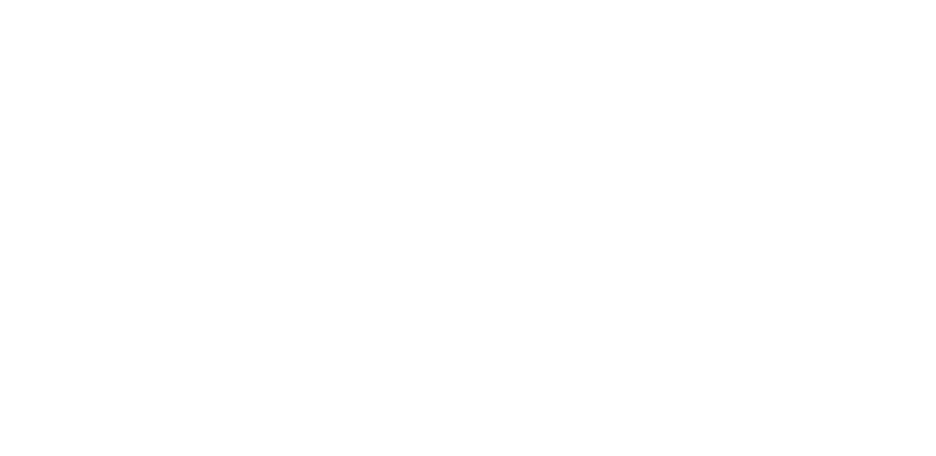
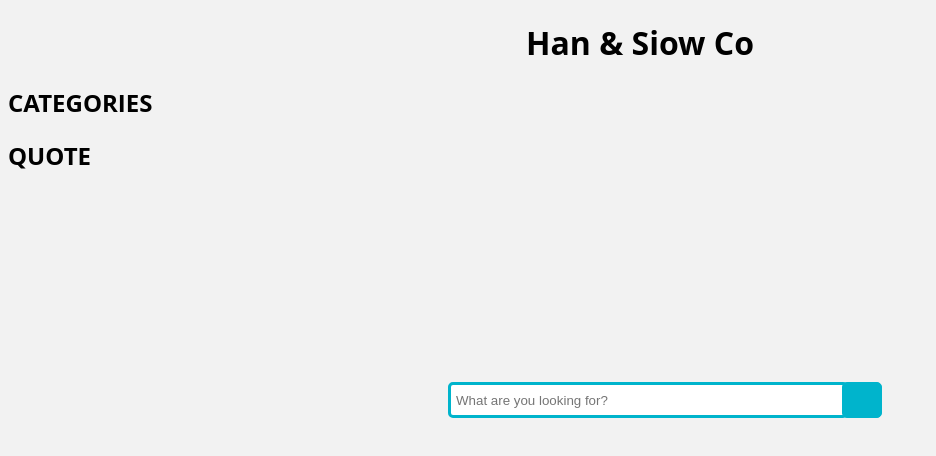
Before and after one commit to shirley336/Starting-Up, a plain HTML site: page index.html in a window 1280 px wide. Shown: the whole page, without its empty margins (0-936 px from the left). Drawn offline with Linux system fonts and the light colour scheme.

Commit message:
started off structure

```diff
--- a/index.html
+++ b/index.html
@@ -1,6 +1,32 @@
-<head> <!--insert name here --> </head>
+<!DOCTYPE HTML>
+
+<html lang = "en-US">
+<head>
+ <link rel="stylesheet" type= "text/css" href="site.css" />
+
+ </head>
 
 <body>
-  <h1><!-- Insert name here --> </h1>
+  <h1>Han & Siow Co </h1>
+
+      <div class="wrap">
+   <div class="search">
+      <input type="text" class="searchTerm" placeholder="What are you looking for?">
+      <button type="submit" class="searchButton">
+        <i class="fa fa-search"></i>
+     </button>
+   </div>
+</div>
+
+
+  <h2> CATEGORIES</h2>
+
+  <h2> QUOTE </h2>
+
 
 </body>
+</html>
+
+<footer>
+
+</footer>
--- /dev/null
+++ b/site.css
@@ -0,0 +1,55 @@
+h1
+{
+	text-align: center;
+}
+
+
+@import url(https://fonts.googleapis.com/css?family=Open+Sans);
+
+body{
+  background: #f2f2f2;
+  font-family: 'Open Sans', sans-serif;
+}
+
+.search {
+  width: 100%;
+  position: relative
+}
+
+.searchTerm {
+  float: left;
+  width: 100%;
+  border: 3px solid #00B4CC;
+  padding: 5px;
+  height: 20px;
+  border-radius: 5px;
+  outline: none;
+  color: #9DBFAF;
+}
+
+.searchTerm:focus{
+  color: #00B4CC;
+}
+
+.searchButton {
+  position: absolute;
+  right: -50px;
+  width: 40px;
+  height: 36px;
+  border: 1px solid #00B4CC;
+  background: #00B4CC;
+  text-align: center;
+  color: #fff;
+  border-radius: 5px;
+  cursor: pointer;
+  font-size: 20px;
+}
+
+/*Resize the wrap to see the search bar change!*/
+.wrap{
+  width: 30%;
+  position: absolute;
+  top: 50%;
+  left: 50%;
+  transform: translate(-50%, -50%);
+}
```
